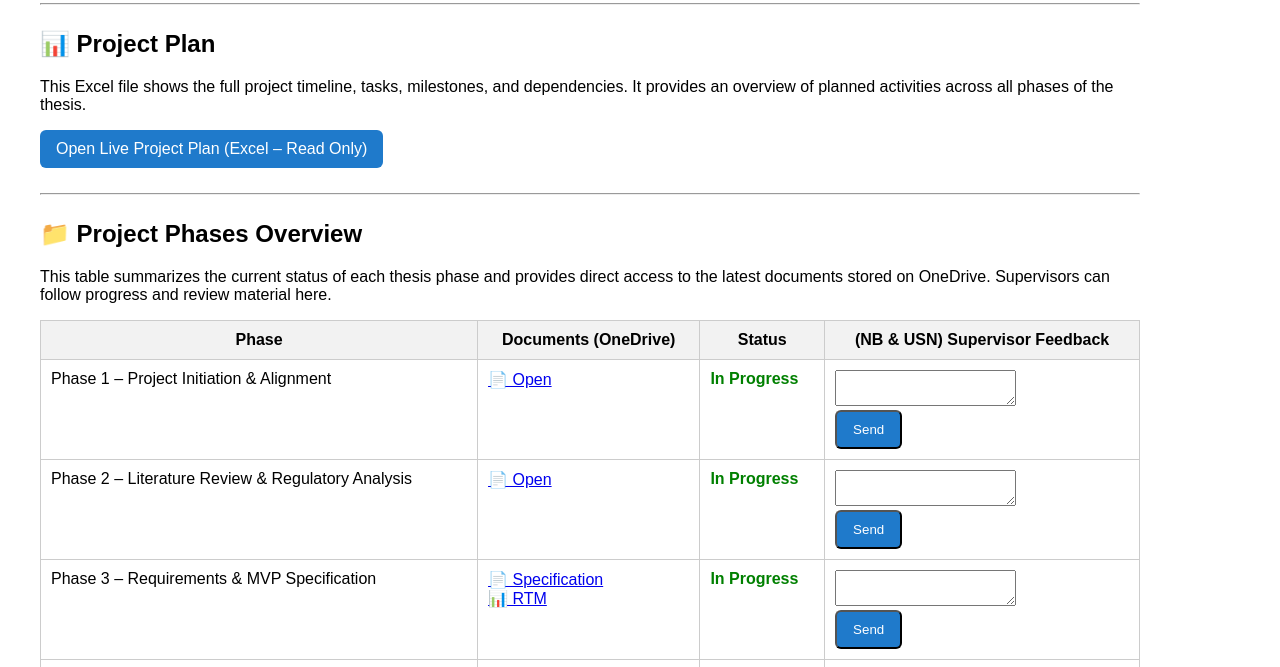
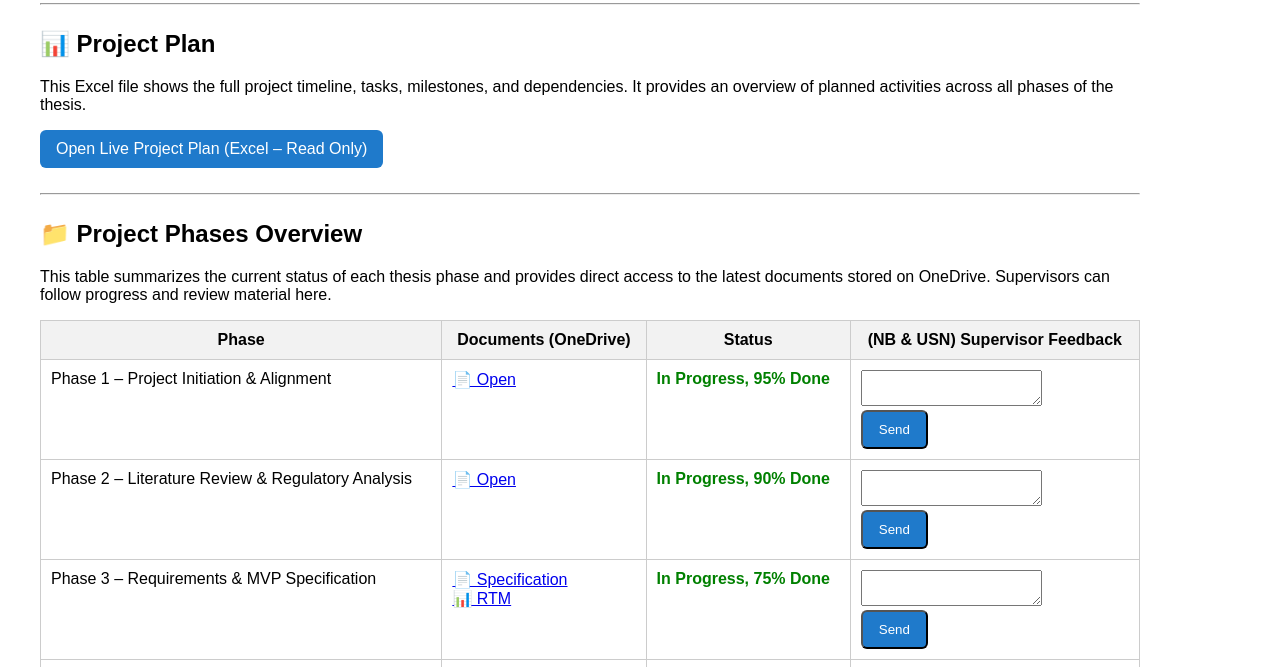
Before and after one commit to ManisMosa/dbp-thesis, a plain HTML site: page index.html in a window 1280 px wide. Shown: the part 262-929 px from the top of the page. Drawn offline with Linux system fonts and the light colour scheme.

Commit message:
Add files via upload

```diff
--- a/index.html
+++ b/index.html
@@ -59,7 +59,7 @@ the latest documents stored on OneDrive. Supervisors can follow progress and rev
 <td>
 <a href="https://1drv.ms/w/c/430c5207b520dd75/IQBEiYUaWmdAQ5RAWotG--IgAa3uXCf6neG_bSQavmw-8qE?e=9Rezap" target="_blank">📄 Open</a>
 </td>
-<td class="inprogress">In Progress</td>
+<td class="inprogress">In Progress, 95% Done</td>
 <td>
 <textarea id="fb1" rows="2"></textarea><br>
 <button class="button small" onclick="sendFeedback('Phase 1 – Project Initiation & Alignment', fb1.value)">Send</button>
@@ -71,7 +71,7 @@ the latest documents stored on OneDrive. Supervisors can follow progress and rev
 <td>
 <a href="https://1drv.ms/w/c/430c5207b520dd75/IQDzFq8_jdyfTogtzcxSH-OQAbTVSkQ3luqJz_t42MbAjWY?e=uH7lsk" target="_blank">📄 Open</a>
 </td>
-<td class="inprogress">In Progress</td>
+<td class="inprogress">In Progress, 90% Done</td>
 <td>
 <textarea id="fb2" rows="2"></textarea><br>
 <button class="button small" onclick="sendFeedback('Phase 2 – Literature Review & Regulatory Analysis', fb2.value)">Send</button>
@@ -84,7 +84,7 @@ the latest documents stored on OneDrive. Supervisors can follow progress and rev
 <a href="https://1drv.ms/w/c/430c5207b520dd75/IQC3b3qjzTpoQLYE2bir9MkPATyO5XgoBa5Y4gfZyx0E4CQ?e=b84bJl" target="_blank">📄 Specification</a><br>
 <a href="https://1drv.ms/x/c/430c5207b520dd75/IQD_EdP_3qHkTp2k-alj3SQyATDRUNTLM3t_wTU6EEFvVLo?e=b0VGRB" target="_blank">📊 RTM</a>
 </td>
-<td class="inprogress">In Progress</td>
+<td class="inprogress">In Progress, 75% Done</td>
 <td>
 <textarea id="fb3" rows="2"></textarea><br>
 <button class="button small" onclick="sendFeedback('Phase 3 – Requirements & MVP Specification', fb3.value)">Send</button>
```
